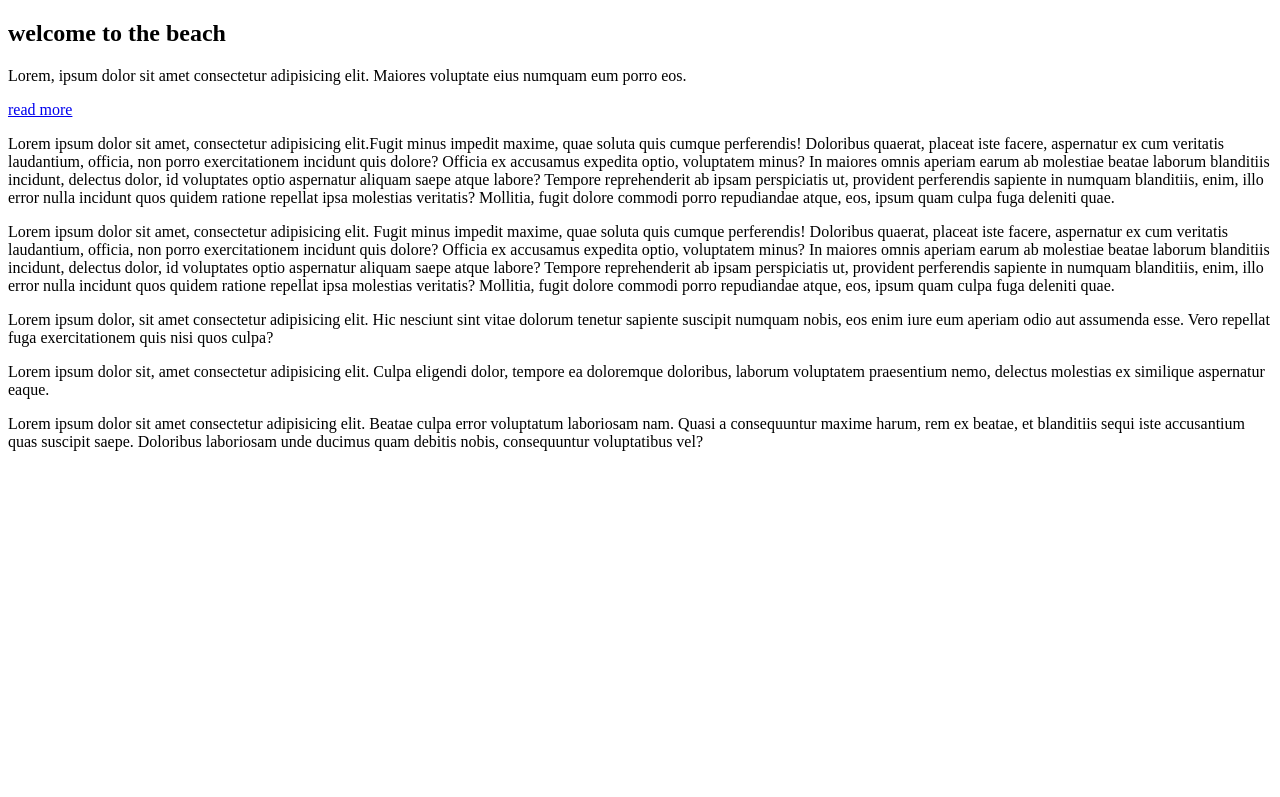
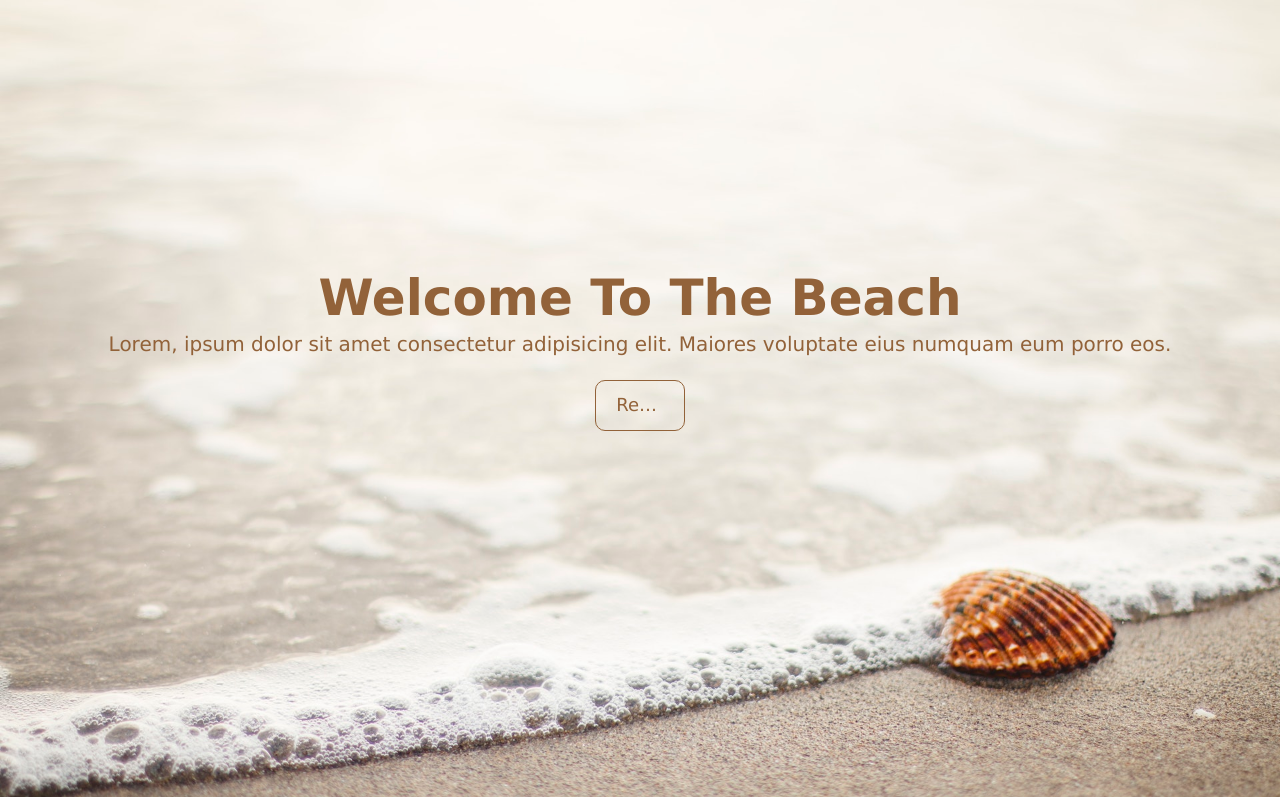
Before and after one commit to Yaroslav-Maneliuk/hw_fullscreenlanding, a plain HTML site: page index.html in a window 1280 px wide. Shown: the top 797 px of the page. Drawn offline with Linux system fonts and the light colour scheme.

Commit message:
Corrected logic & add css

```diff
--- a/assets/css/style.css
+++ b/assets/css/style.css
@@ -0,0 +1,74 @@
+body{
+  margin: 0;
+  padding: 0;
+  font-family: Verdana, Geneva, Tahoma, sans-serif;
+  line-height: 1.6;
+}
+.bg-dark{
+  background-color: #926239;
+  color: white;
+}
+.bg-light{
+  background-color: white;
+  color: #926239;
+}
+.welcome{
+  box-sizing: border-box;
+  text-align: center;
+  width: 100%;
+  background-image: url(./../images/bg_header.jpg);
+  height: 100vh;
+  padding: 20px;
+  background-size: cover;
+  background-position: right;
+  vertical-align: middle;
+}
+h1{
+  display: block;
+  font-size: 50px;
+  font-weight: bold;
+  line-height: 1.2;
+  text-transform: capitalize;
+  color: #926239;
+  margin: 0;
+  padding-top: 20%;
+}
+.text{
+  margin: 0;
+  font-size: 20px;
+  color: #926239;
+}
+.button{
+  display: block;
+  max-width: 7vw;
+  box-sizing: border-box;
+  padding: 10px 20px;
+  overflow: hidden;
+  white-space: nowrap;
+  text-overflow: ellipsis;
+  font-size: 18px;
+  text-decoration: none;
+  border: 1px solid #926239;
+  border-radius: 10px;
+  text-transform: capitalize;
+  margin: 20px auto;
+  color: #926239;
+}
+.content{
+  text-align: center;
+  font-size: 17px;
+  line-height: 1.6;
+  padding: 20px;
+}
+.footer-content{
+  display: inline-block;
+  line-height: 1.6;
+}
+.footer-column{
+  display: inline-block;
+  box-sizing: border-box;
+  width: 33.33%;
+  font-size: 17px;
+  text-align: left;
+  padding: 20px;
+}
--- a/index.html
+++ b/index.html
@@ -8,42 +8,36 @@
 <body>
   <section class="welcome">
     <h1>welcome to the beach</h1>
-    <p>Lorem, ipsum dolor sit amet consectetur adipisicing elit. Maiores voluptate eius numquam eum porro eos.</p>
+    <p class="text">Lorem, ipsum dolor sit amet consectetur adipisicing elit. Maiores voluptate eius numquam eum porro eos.</p>
     <a href="#" class="button">read more</a>
   </section>
   <section class="content bg-dark">
-    <p>Lorem ipsum dolor sit amet, consectetur adipisicing elit.Fugit minus impedit maxime, quae soluta quis
+    Lorem ipsum dolor sit amet, consectetur adipisicing elit.Fugit minus impedit maxime, quae soluta quis
     cumque perferendis! Doloribus quaerat, placeat iste facere, aspernatur ex cum veritatis laudantium,
     officia, non porro exercitationem incidunt quis dolore? Officia ex accusamus expedita optio, voluptatem
     minus? In maiores omnis aperiam earum ab molestiae beatae laborum blanditiis incidunt, delectus dolor, id
     voluptates optio aspernatur aliquam saepe atque labore? Tempore reprehenderit ab ipsam perspiciatis ut,
     provident perferendis sapiente in numquam blanditiis, enim, illo error nulla incidunt quos quidem ratione
     repellat ipsa molestias veritatis? Mollitia, fugit dolore commodi porro repudiandae atque, eos, ipsum quam
-      culpa fuga deleniti quae.</p>
+    culpa fuga deleniti quae.
   </section>
   <section class="content bg-light">
-    <p>Lorem ipsum dolor sit amet, consectetur adipisicing elit. Fugit minus impedit maxime, quae soluta quis
+    Lorem ipsum dolor sit amet, consectetur adipisicing elit. Fugit minus impedit maxime, quae soluta quis
     cumque perferendis! Doloribus quaerat, placeat iste facere, aspernatur ex cum veritatis laudantium,
     officia, non porro exercitationem incidunt quis dolore? Officia ex accusamus expedita optio, voluptatem
     minus? In maiores omnis aperiam earum ab molestiae beatae laborum blanditiis incidunt, delectus dolor, id
     voluptates optio aspernatur aliquam saepe atque labore? Tempore reprehenderit ab ipsam perspiciatis ut,
     provident perferendis sapiente in numquam blanditiis, enim, illo error nulla incidunt quos quidem ratione
     repellat ipsa molestias veritatis? Mollitia, fugit dolore commodi porro repudiandae atque, eos, ipsum quam
-      culpa fuga deleniti quae.</p>
+    culpa fuga deleniti quae.
   </section>
-  <section class="content">
+  <section class="footer-content">
     <article class="footer-column bg-dark">
-      <p>
       Lorem ipsum dolor, sit amet consectetur adipisicing elit. Hic nesciunt sint vitae dolorum tenetur sapiente suscipit numquam nobis, eos enim iure eum aperiam odio aut assumenda esse. Vero repellat fuga exercitationem quis nisi quos culpa?
-      </p>
-    </article>
-    <article class="footer-column bg-light">
-      <p>Lorem ipsum dolor sit, amet consectetur adipisicing elit. Culpa eligendi dolor, tempore ea doloremque doloribus, laborum voluptatem praesentium nemo, delectus molestias ex similique aspernatur eaque.</p>
-    </article>
-    <article class="footer-column bg-dark">
-      <p>
+    </article><article class="footer-column bg-light">
+      Lorem ipsum dolor sit amet consectetur adipisicing elit. Beatae culpa error voluptatum laboriosam nam. Quasi a consequuntur maxime harum, rem ex beatae, et blanditiis sequi iste accusantium quas suscipit saepe. Doloribus laboriosam unobis, consequuntur voluptatibus vel?
+    </article><article class="footer-column bg-dark">
       Lorem ipsum dolor sit amet consectetur adipisicing elit. Beatae culpa error voluptatum laboriosam nam. Quasi a consequuntur maxime harum, rem ex beatae, et blanditiis sequi iste accusantium quas suscipit saepe. Doloribus laboriosam unde ducimus quam debitis nobis, consequuntur voluptatibus vel?
-      </p>
     </article>
   </section>
 </body>
```
Lines whose indentation alone changed are shown as unchanged.
